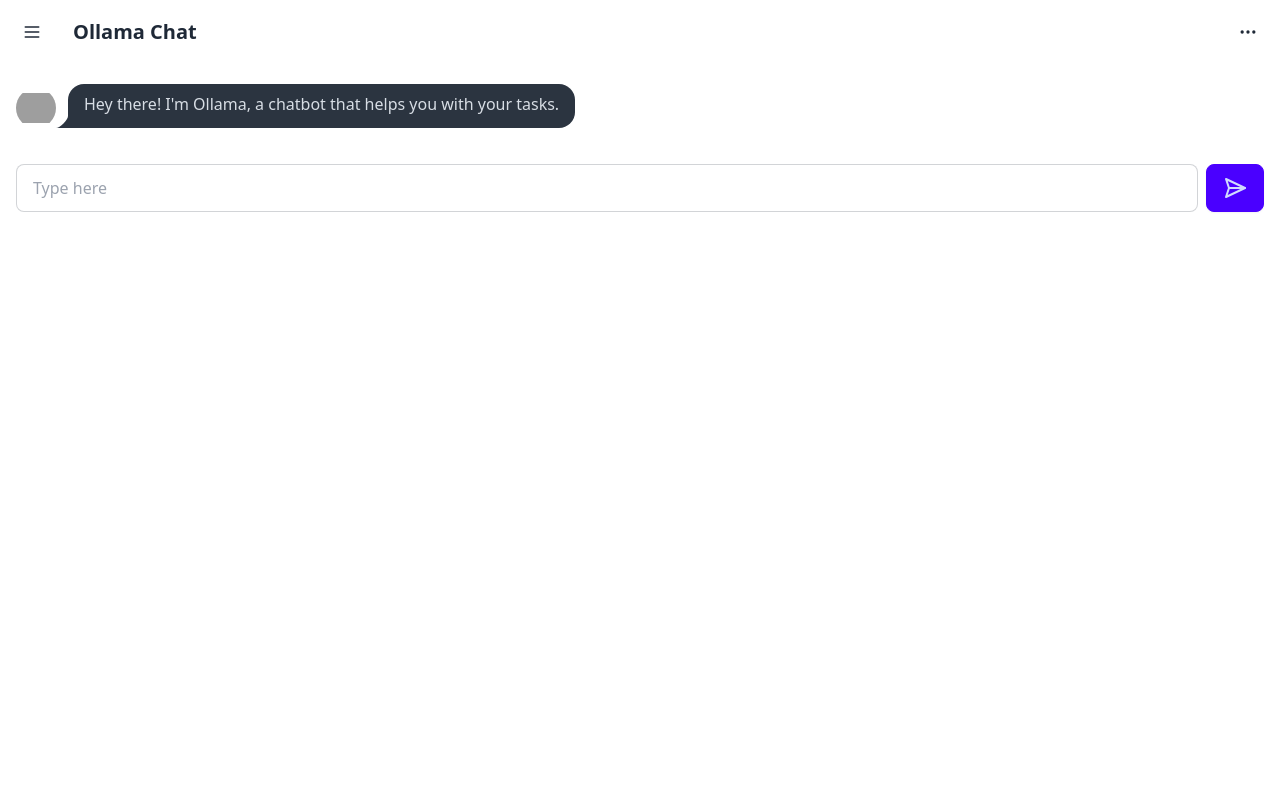
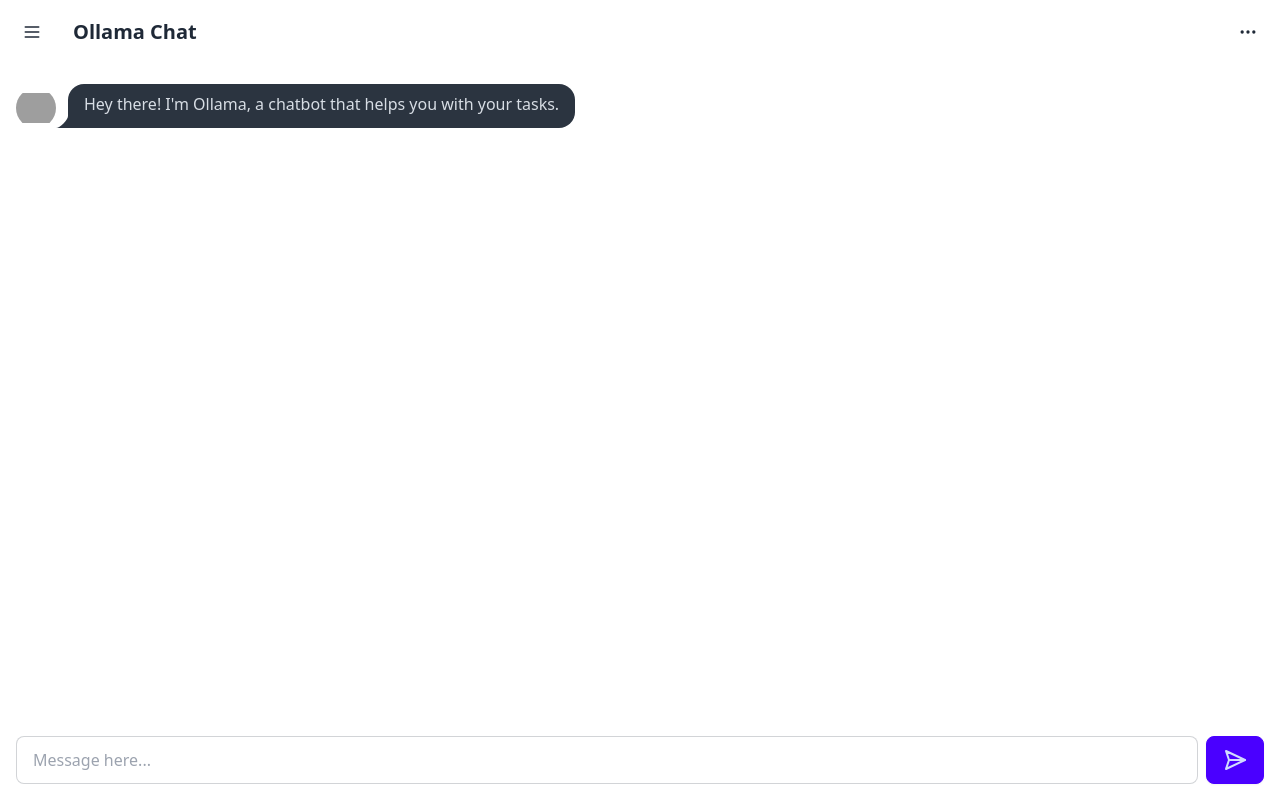
Before and after one commit to Anam-Ashraf7/Ollama-chat, a Vue app: page / in a window 1280 px wide. Built offline with nearby package versions, Linux system fonts and the light colour scheme; grey boxes are pictures that could not be loaded.

Commit message:
Fixed ui for chat

```diff
--- a/src/App.vue
+++ b/src/App.vue
@@ -5,7 +5,5 @@ import Navbar from "./components/Navbar.vue";
 
 <template>
   <Navbar />
-  <div class="flex gap-4">
-    <Chat />
-  </div>
+  <Chat />
 </template>
--- a/src/components/Chat.vue
+++ b/src/components/Chat.vue
@@ -1,5 +1,4 @@
 <template>
-  <div class="flex flex-col w-full">
   <div class="p-4 h-full w-full">
     <div class="chat chat-start">
       <div class="chat-image avatar">
@@ -19,7 +18,7 @@
   <div class="p-4 flex gap-2">
     <input
       type="text"
-        placeholder="Type here"
+      placeholder="Message here..."
       class="input input-bordered w-full sticky bottom-0"
     />
 
@@ -41,7 +40,6 @@
       </svg>
     </button>
   </div>
-  </div>
 </template>
 
 <style scoped></style>
```
Lines whose indentation alone changed are shown as unchanged.
